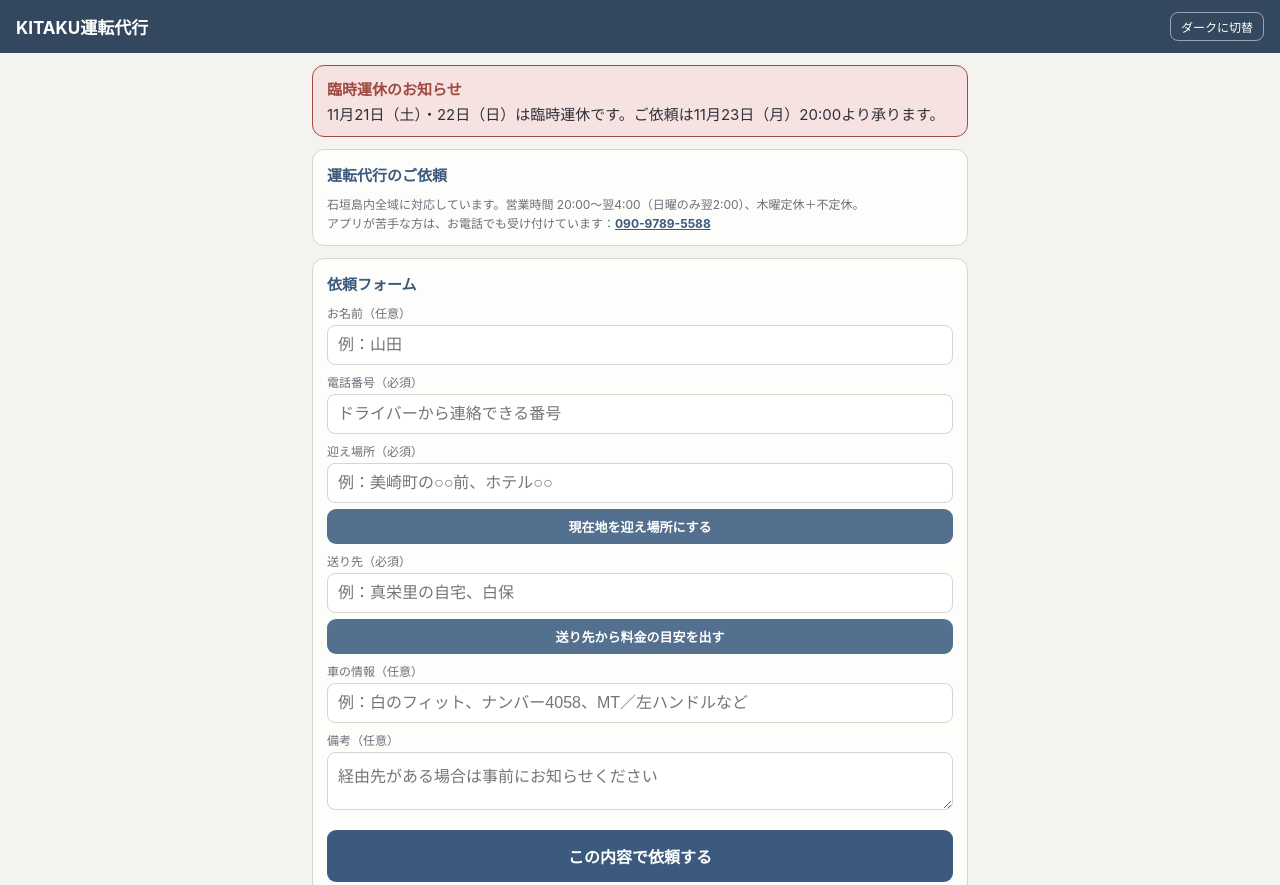
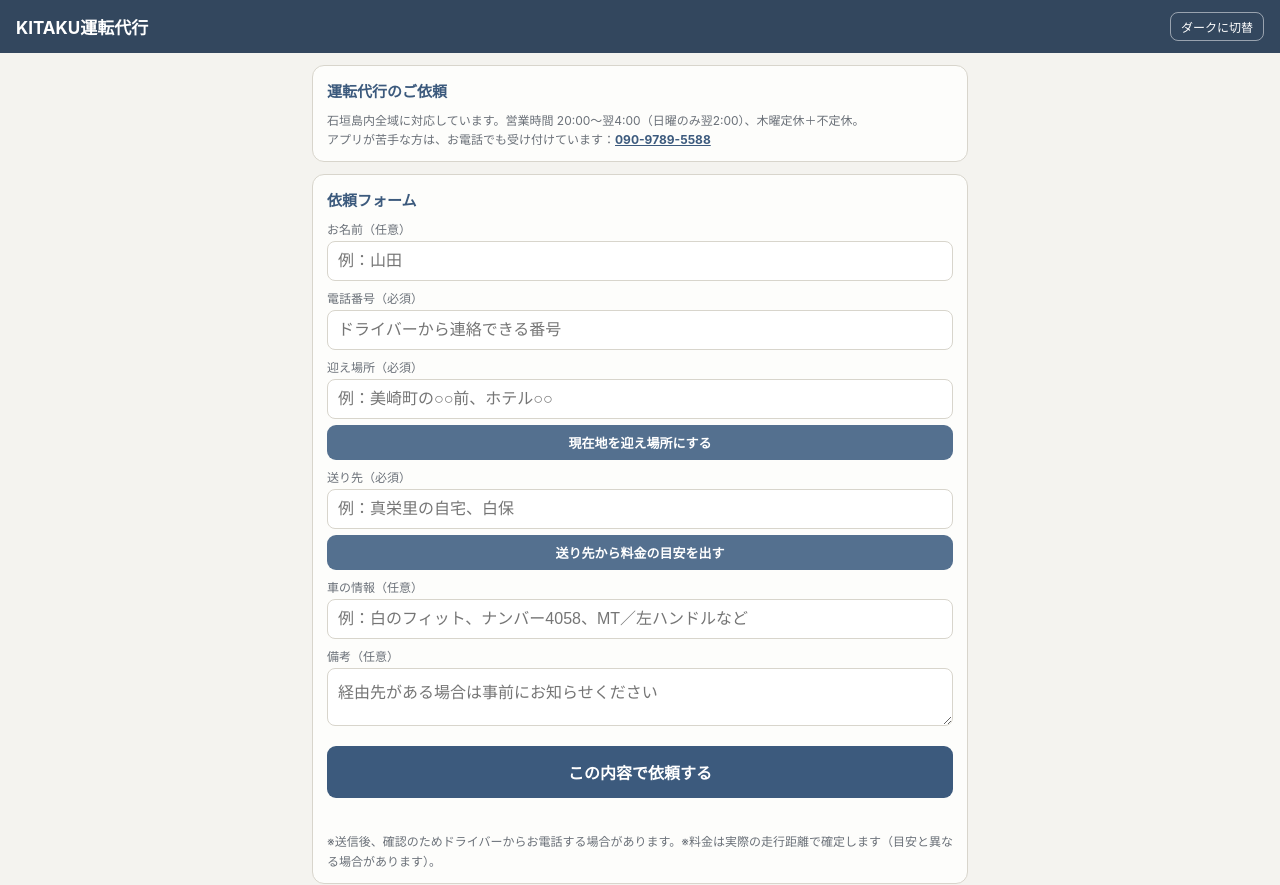
Before and after one commit to dekarion123-netizen/kitaku-order, a plain HTML site: page index.html in a window 1280 px wide. Shown: the top 885 px of the page. Drawn offline with nearby package versions, Linux system fonts and the light colour scheme.

Commit message:
臨時運休のお知らせバナーを削除

```diff
--- a/index.html
+++ b/index.html
@@ -50,10 +50,6 @@ a.tel{color:var(--navy);font-weight:700}
   <button type="button" class="themeBtn">ダークに切替</button>
 </header>
 <main>
-  <div class="card" id="closureBanner" style="background:var(--dangerbg);border-color:var(--red)">
-    <div style="font-weight:700;color:var(--red);margin-bottom:4px">臨時運休のお知らせ</div>
-    <div>11月21日（土）・22日（日）は臨時運休です。ご依頼は11月23日（月）20:00より承ります。</div>
-  </div>
   <div class="card">
     <h2>運転代行のご依頼</h2>
     <div class="note">石垣島内全域に対応しています。営業時間 20:00〜翌4:00（日曜のみ翌2:00）、木曜定休＋不定休。<br>
--- a/sw.js
+++ b/sw.js
@@ -1,4 +1,4 @@
-const CACHE = "kitaku-order-v4";
+const CACHE = "kitaku-order-v5";
 const SHELL = ["./", "./index.html", "./admin.html", "./manifest.json", "./icon-192.png", "./icon-512.png", "./apple-touch-icon.png"];
 self.addEventListener("install", e => { e.waitUntil(caches.open(CACHE).then(c => c.addAll(SHELL)).then(() => self.skipWaiting())); });
 self.addEventListener("activate", e => { e.waitUntil(caches.keys().then(ks => Promise.all(ks.filter(k => k !== CACHE).map(k => caches.delete(k)))).then(() => self.clients.claim())); });
```
